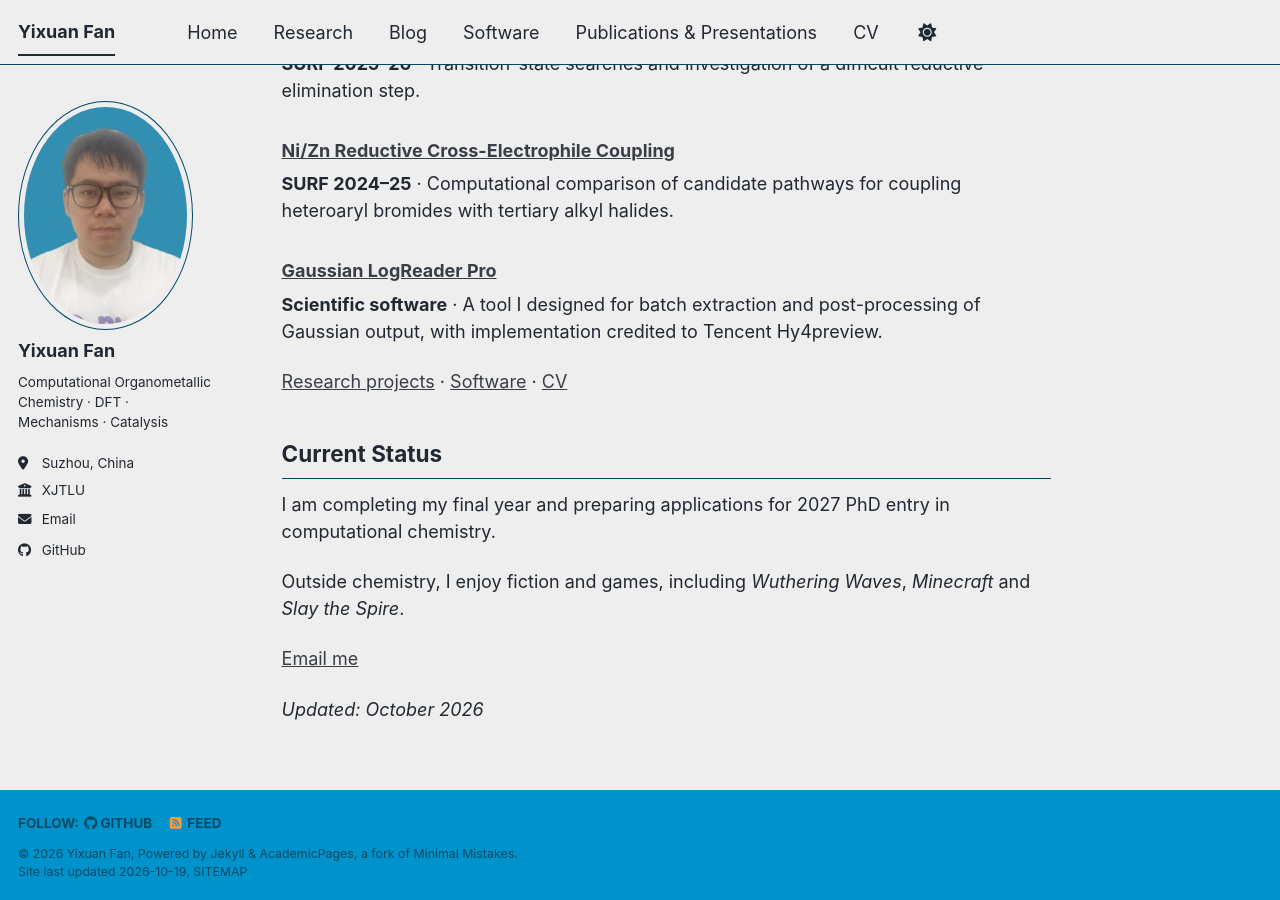
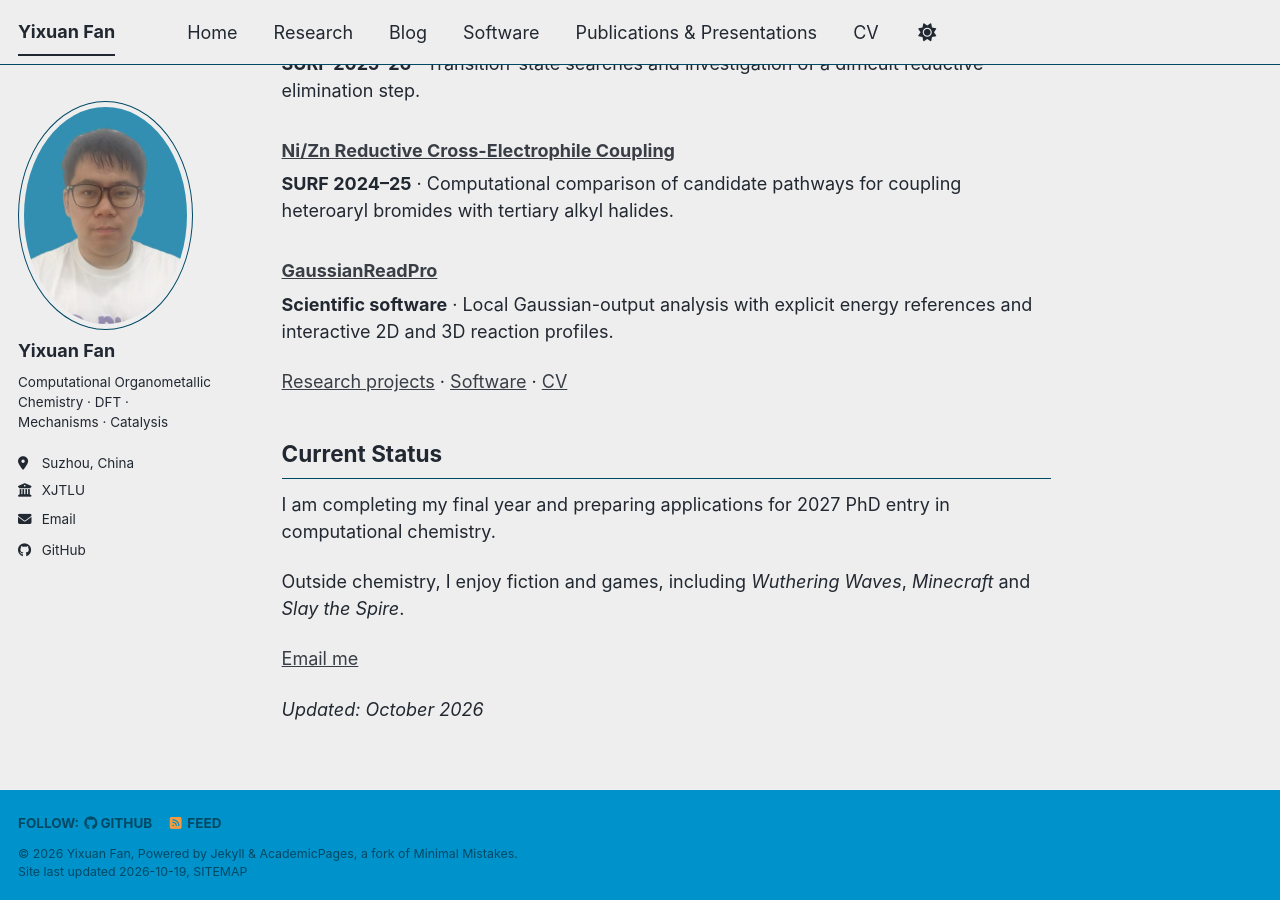
Before and after one commit to Lightmessager/lightmessager.github.io, a Jekyll site: the page built from _pages/about.md, in a window 1280 px wide and 900 px high, scrolled down 939 px. Built offline with Jekyll 4.4.1, drawn with Linux system fonts in a browser that asks for light colours; a style sheet for code colours, icons or effects is not loaded.

Commit message:
Update website project information from public repositories

```diff
--- a/_pages/about.md
+++ b/_pages/about.md
@@ -30,8 +30,8 @@ I am interested in how coordination environments and ligand structures influence
 ### [Ni/Zn Reductive Cross-Electrophile Coupling]({{ '/portfolio/surf-2024-25/' | relative_url }})
 **SURF 2024–25** · Computational comparison of candidate pathways for coupling heteroaryl bromides with tertiary alkyl halides.
 
-### [Gaussian LogReader Pro]({{ '/portfolio/gaussian-log-reader-pro/' | relative_url }})
-**Scientific software** · A tool I designed for batch extraction and post-processing of Gaussian output, with implementation credited to Tencent Hy4preview.
+### [GaussianReadPro]({{ '/portfolio/gaussian-log-reader-pro/' | relative_url }})
+**Scientific software** · Local Gaussian-output analysis with explicit energy references and interactive 2D and 3D reaction profiles.
 
 [Research projects]({{ '/research/' | relative_url }}) · [Software]({{ '/software/' | relative_url }}) · [CV]({{ '/cv/' | relative_url }})
 
```
